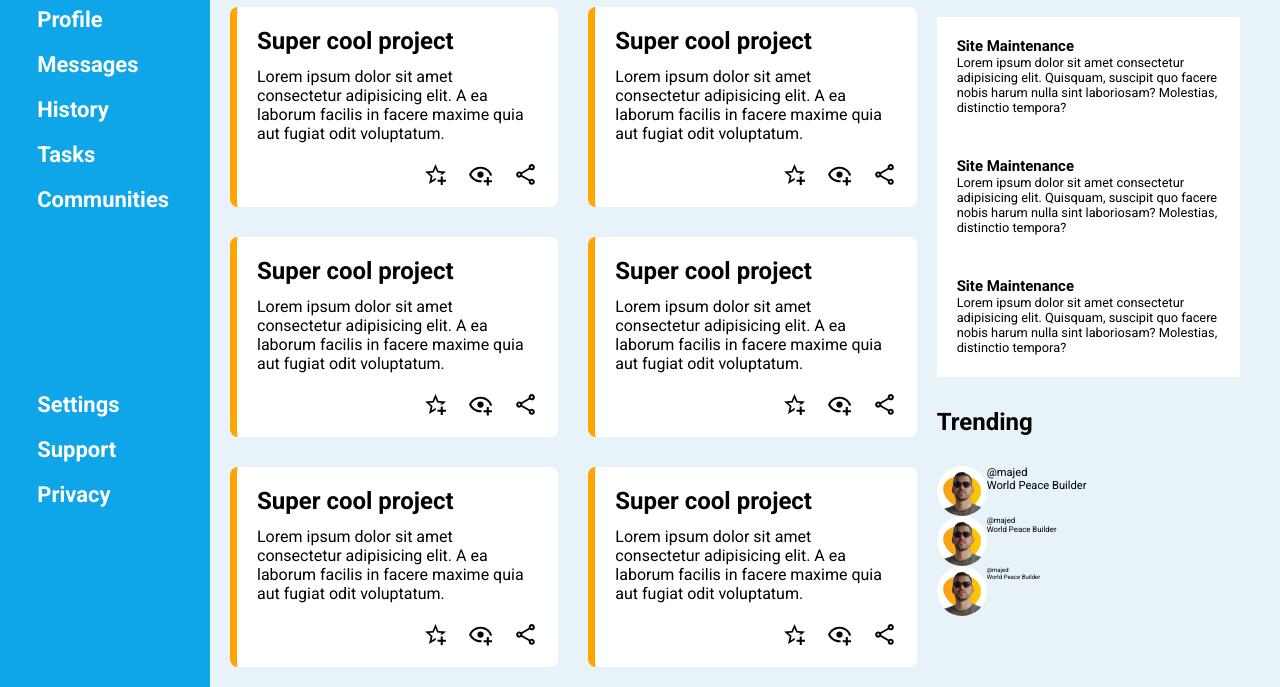
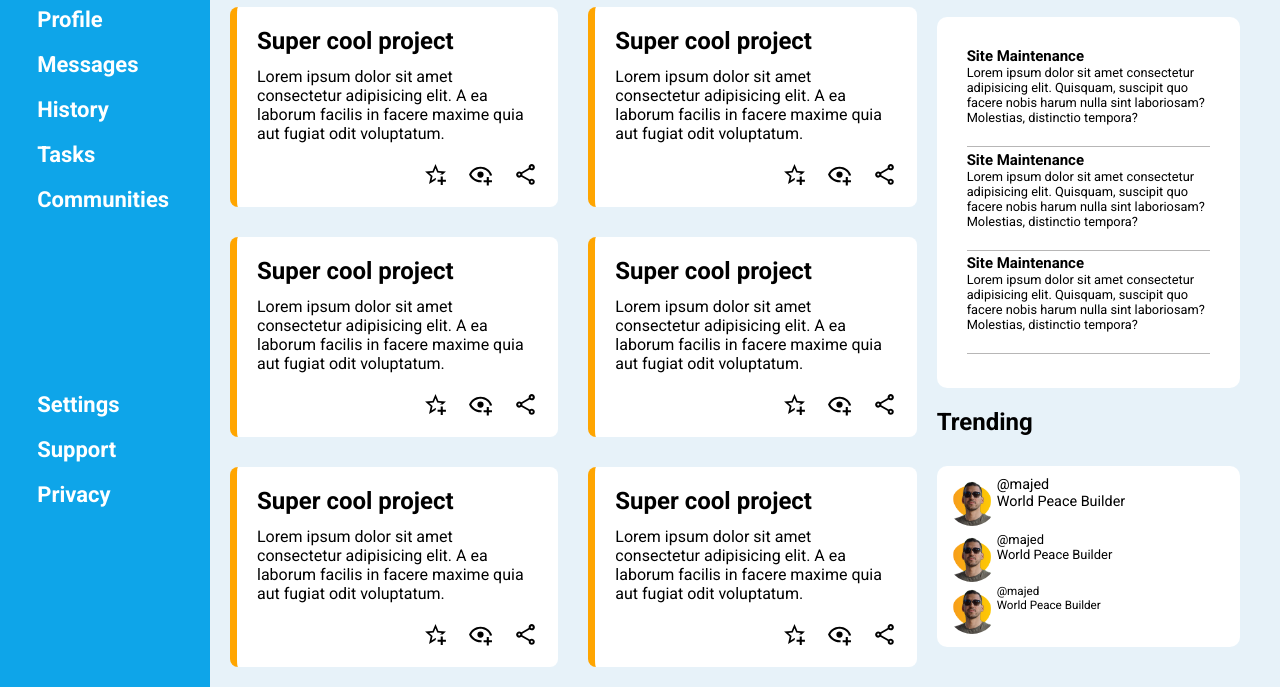
Before and after one commit to Maj-alizadeh/admin-dashboard, a plain HTML site: page index.html in a window 1280 px wide. Shown: the part 251-938 px from the top of the page. Drawn offline with Linux system fonts and the light colour scheme.

Commit message:
change announcement style

```diff
--- a/styles.css
+++ b/styles.css
@@ -134,21 +134,34 @@
 .right-content {
     display: grid;
     padding: 20px 20px;
+    gap: 20px;
 }
 .announcement {
+    background-color: white;
+    display: grid;
+    padding: 30px;
+    border-radius: 10px;
+}
 
-}
 .announcement-content {
   background-color: white;
-  height: 120px;
+  border-bottom: 1px solid rgb(183, 182, 182);
+  height: 100px;
   font-size: 0.8em;
-  padding: 20px;
+}
+
+.trending {
+    display: grid;
+    gap: 10px;
+    background-color: white;
+    padding: 10px;
+    border-radius: 10px;
 }
 
 .trending-content {
     display: grid;
-    grid-template-columns: 50px 100px;
-    font-size: 0.7em;
+    grid-template-columns: 50px 200px;
+    font-size: 0.9em;
 }
 
 .main-content h2+h2 {
```
